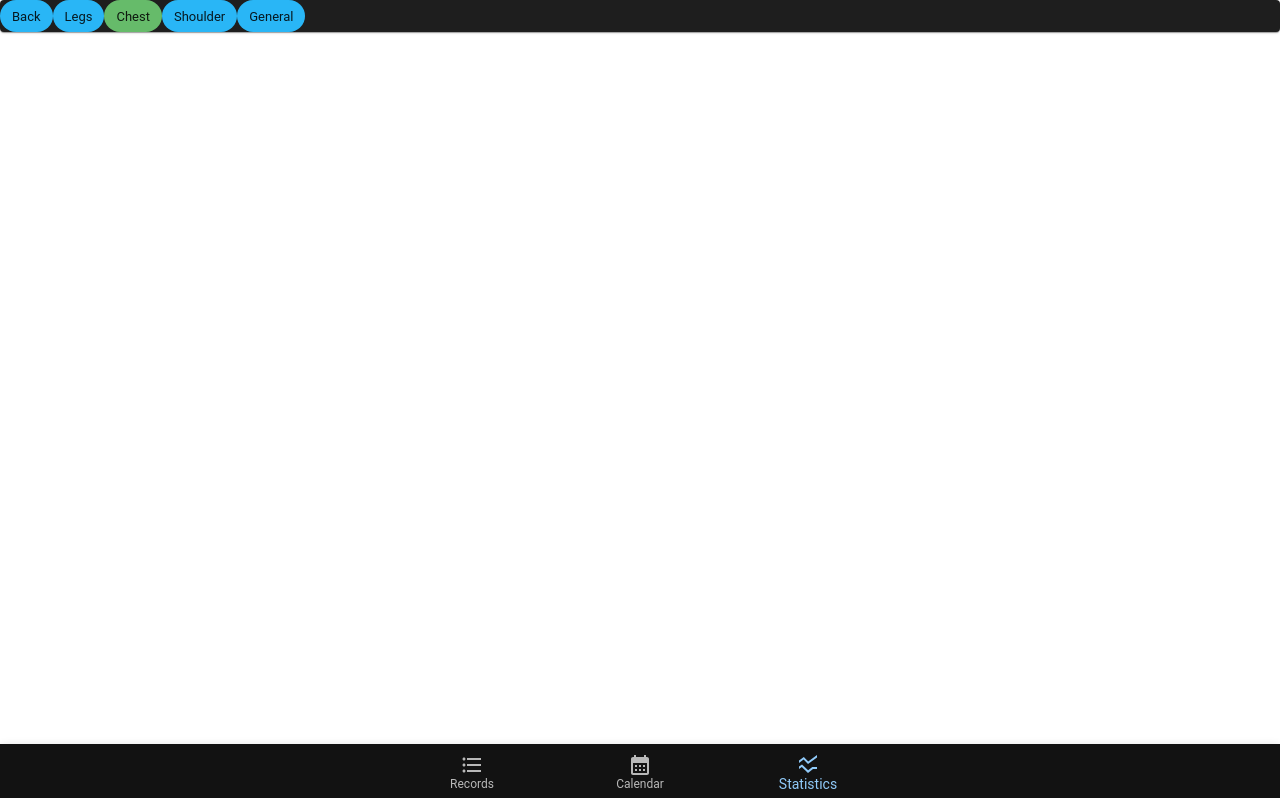
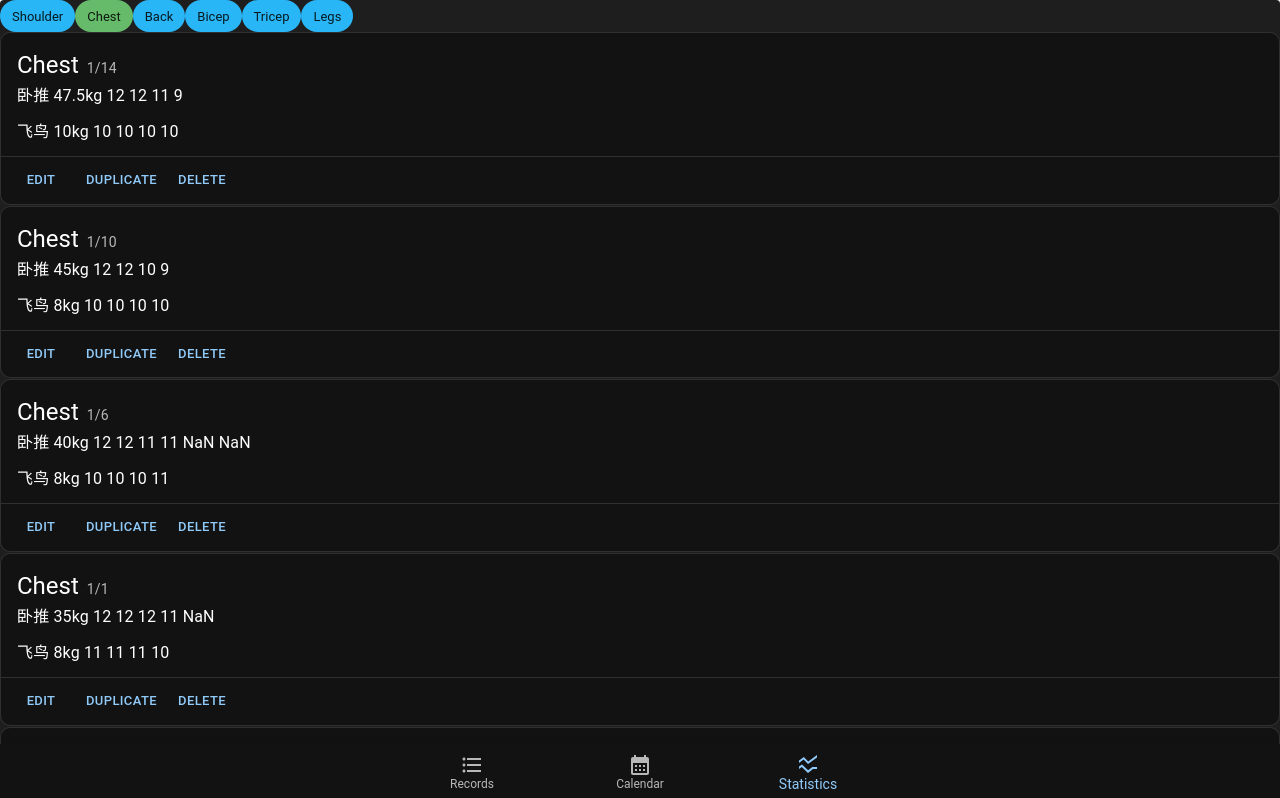
Before and after one commit to yanshudan/training-record-visualiser, a React (Create React App) app: page /stat in a window 1280 px wide. Shown: the top 798 px of the page. Built offline with nearby package versions, Linux system fonts and the light colour scheme.

Commit message:
filter records on stats

```diff
--- a/src/pages/MainPage.tsx
+++ b/src/pages/MainPage.tsx
@@ -30,7 +30,7 @@ export function MainPage(props: { rows: Record[] }) {
         selectedTypes.length === 0 ? "Select a type" :
           <RecordList records={props.rows} selectedTypes={selectedTypes} />
       }
-      <BottomNavBar selection={0}/>
     </Paper>
+    <BottomNavBar selection={0} />
   </ThemeProvider>)
 }
--- a/src/pages/Stats.tsx
+++ b/src/pages/Stats.tsx
@@ -5,24 +5,44 @@ import Paper from '@mui/material/Paper';
 import Stack from '@mui/material/Stack';
 import React from 'react';
 import '../App.css';
-import { BottomNavBar } from '../utils/Components';
+import { BottomNavBar, RecordList } from '../utils/Components';
 import { Record } from '../utils/Interfaces';
+import { movementDefinitions, movementToPart } from '../utils/LoadFile';
 
 export function StatsPage(props: { rows: Record[] }) {
-  const allTypes = new Set(props.rows.map((row) => row.topic));
+  const allTypesSet = new Set(movementDefinitions.map((definition) => definition.part));
+  const allTypes = Array.from(allTypesSet.values());
   const [selectedType, setSelectedType] = React.useState<string>("Chest");
+  const [filteredRows, setFilteredRows] = React.useState<Record[]>(props.rows.map(
+    (row) => {
+      return {
+        date: row.date,
+        movements: row.movements.filter((movement) => movementToPart.get(movement.name) === selectedType),
+        topic: row.topic
+    }}
+  ));
 
   return (<ThemeProvider theme={createTheme({ palette: { mode: "dark" } })} >
     <Paper>
       <Stack direction="row" spacing={1} >
         <div>{
-          Array.from(allTypes.values()).map((type) => {
+          allTypes.map((type) => {
             return <Chip label={type} onClick={() => {
-                setSelectedType(type)
-            }} color={selectedType===type ? "success" : "info"} />
+              setSelectedType(type);
+              setFilteredRows(props.rows.map(
+                (row) => {
+                  return {
+                    date: row.date,
+                    movements: row.movements.filter((movement) => movementToPart.get(movement.name) === type),
+                    topic: row.topic
+
+                  }
+                }))
+              }} color={selectedType===type ? "success" : "info"} />
           })}
         </div>
       </Stack>
+      <RecordList records={filteredRows} selectedTypes={allTypes} />
     </Paper>
     <BottomNavBar selection={2}/>
   </ThemeProvider>)
--- a/src/utils/Components.tsx
+++ b/src/utils/Components.tsx
@@ -36,7 +36,7 @@ export function RecordList(props: {
 }) {
   return (<div>
     {props.records.filter(
-      (record) => props.selectedTypes.includes(record.topic)
+      (record) => props.selectedTypes.includes(record.topic) && record.movements.length > 0
     ).map((record) => {
       return (<div>
         <Card sx={{ "border-radius": "10px", "margin-bottom": "1px" }} variant="outlined">
--- a/src/utils/LoadFile.tsx
+++ b/src/utils/LoadFile.tsx
@@ -410,12 +410,10 @@ FacePull15kg 15 14 11 11
 }
 
 
-const movementDefinitions = [
-    { part: "Leg", movements: ["squat", "深蹲"] },
+export const movementDefinitions = [
     {
         part: "Shoulder", movements: [
             "FacePull",
-            "飞鸟",
             "侧平举",
             "推举"
         ]
@@ -424,6 +422,7 @@ const movementDefinitions = [
         part: "Chest", movements: [
             "上斜卧推",
             "卧推",
+            "飞鸟",
             "哑铃飞鸟",
             "平板哑铃",
             "平板飞鸟"
```
